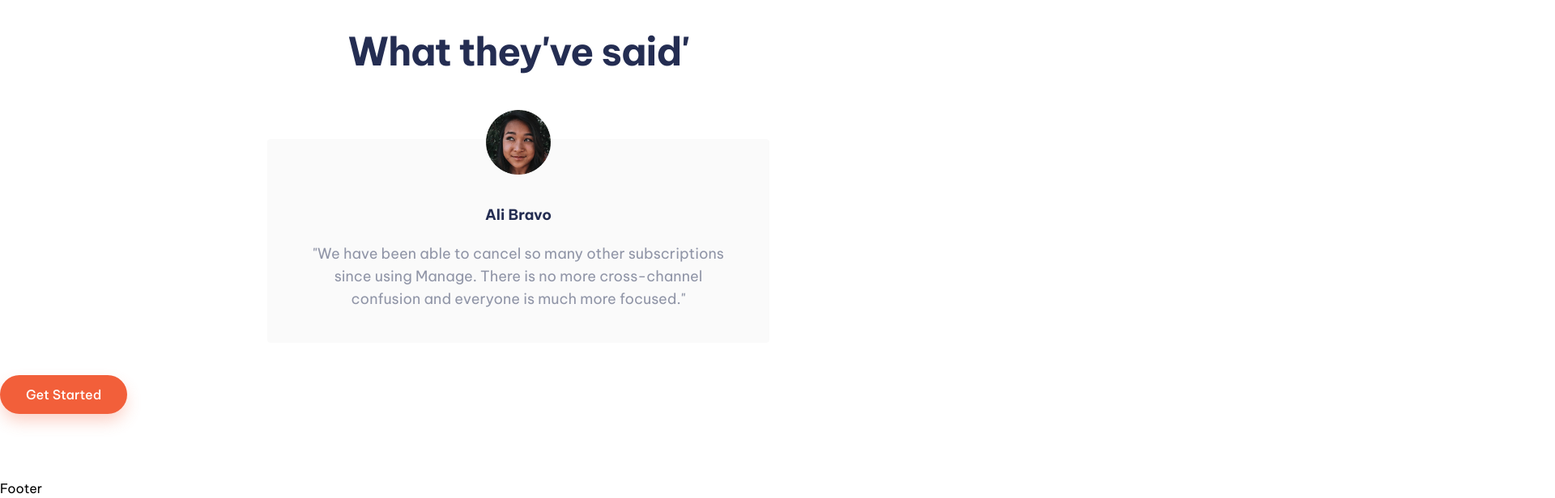
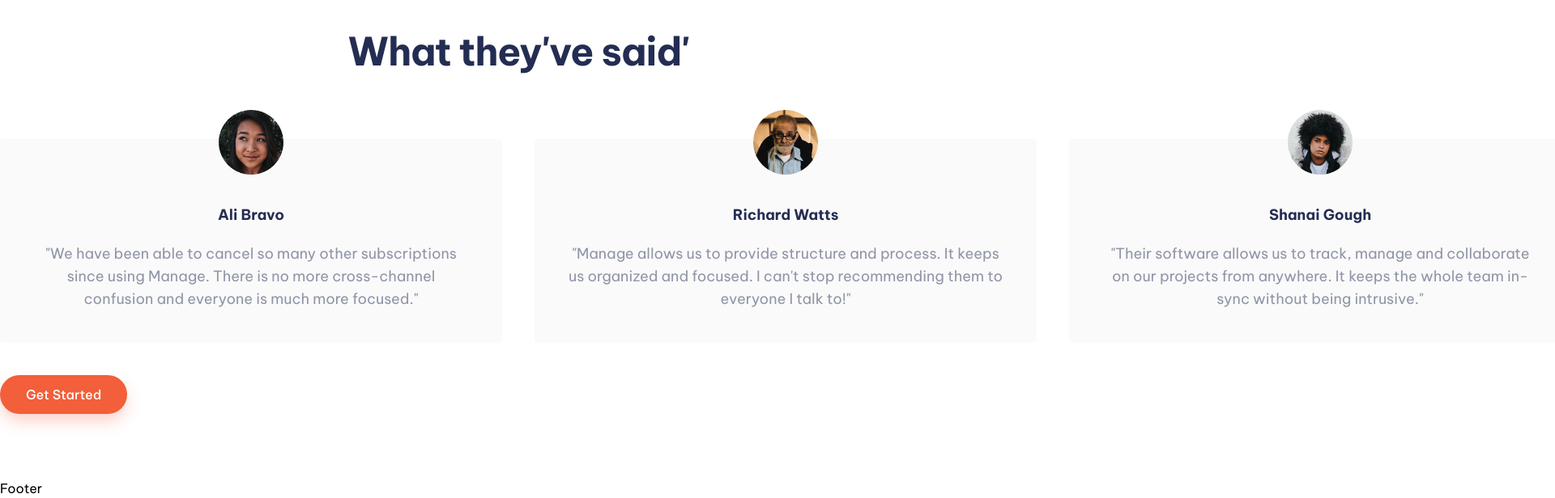
Before and after one commit to AlvesPHGA/manage-lp, a React (Vite) app: page / in a window 1280 px wide. Shown: the part 1657-2273 px from the top of the page at 81% size, 1920 px wide, since content can reach past the window. Built offline with nearby package versions, Linux system fonts and the light colour scheme.

Commit message:
feat: create DepositionCard

```diff
--- /dev/null
+++ b/src/ui/components/depositions/DepositionCard.tsx
@@ -0,0 +1,56 @@
+const listCard = [
+   {
+      id: 1,
+      img: './avatars/avatar-anisha.png',
+      name: 'Anisha Li',
+      deposition:
+         "Manage has supercharged our team's workflow. The ability to maintain visibility on larger milestones at all times keeps everyone motivated.",
+   },
+
+   {
+      id: 2,
+      img: './avatars/avatar-ali.png',
+      name: 'Ali Bravo',
+      deposition:
+         'We have been able to cancel so many other subscriptions since using Manage. There is no more cross-channel confusion and everyone is much more focused.',
+   },
+
+   {
+      id: 3,
+      img: './avatars/avatar-richard.png',
+      name: 'Richard Watts',
+      deposition:
+         "Manage allows us to provide structure and process. It keeps us organized and focused. I can't stop recommending them to everyone I talk to!",
+   },
+
+   {
+      id: 4,
+      img: './avatars/avatar-shanai.png',
+      name: 'Shanai Gough',
+      deposition:
+         'Their software allows us to track, manage and collaborate on our projects from anywhere. It keeps the whole team in-sync without being intrusive.',
+   },
+];
+
+export const DepositionCard = () => {
+   return (
+      <>
+         {listCard.map(({ id, img, name, deposition }) => (
+            <div
+               key={id}
+               className="relative text-center px-10 pb-10 pt-20 bg-veryLightGray rounded"
+            >
+               <figure className="size-[80px] absolute bottom-52 right-[50%] translate-x-[50%]">
+                  <img src={img} alt={`photo by ${name}`} />
+               </figure>
+               <span className="text-lg text-darkBlue font-semibold">
+                  {name}
+               </span>
+               <div className="w-[540px] mt-5">
+                  <p className="text-darkGrayishBlue text-lg">"{deposition}"</p>
+               </div>
+            </div>
+         ))}
+      </>
+   );
+};
--- a/src/ui/components/depositions/DepositionsCards.tsx
+++ b/src/ui/components/depositions/DepositionsCards.tsx
@@ -1,21 +1,9 @@
+import { DepositionCard } from './DepositionCard';
+
 export const DepositionsCards = () => {
    return (
-      <div className="flex items-center justify-center mt-20 mb-10">
-         <div className="relative text-center px-10 pb-10 pt-20 bg-veryLightGray rounded">
-            <figure className="size-[80px] absolute bottom-52 right-[50%] translate-x-[50%]">
-               <img src="./avatars/avatar-ali.png" alt="photo by Ali Bravo" />
-            </figure>
-            <span className="text-lg text-darkBlue font-semibold">
-               Ali Bravo
-            </span>
-            <div className="w-[540px] mt-5">
-               <p className="text-darkGrayishBlue text-lg">
-                  "We have been able to cancel so many other subscriptions since
-                  using Manage. There is no more cross-channel confusion and
-                  everyone is much more focused."
-               </p>
-            </div>
-         </div>
+      <div className="flex items-center justify-center gap-10 mt-20 mb-10 px-5">
+         <DepositionCard />
       </div>
    );
 };
```
